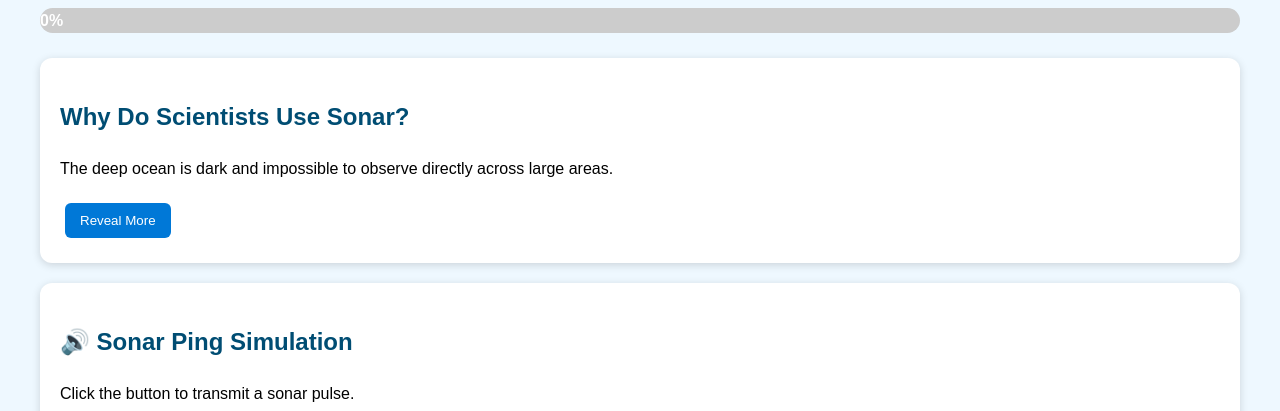
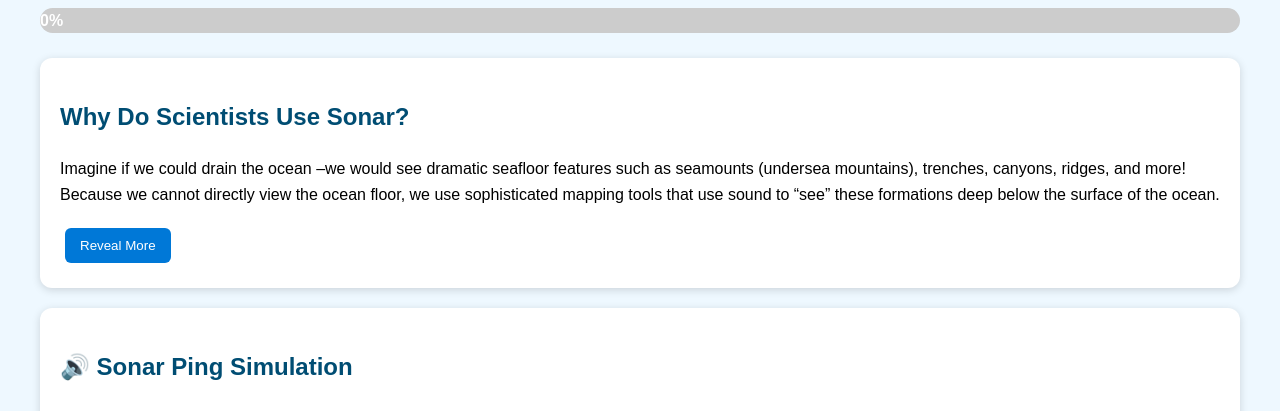
Before and after one commit to maxbowman14/sonar, a plain HTML site: page index.html in a window 1280 px wide. Shown: the part 106-517 px from the top of the page. Drawn offline with Linux system fonts and the light colour scheme.

Commit message:
Update index.html

```diff
--- a/index.html
+++ b/index.html
@@ -238,7 +238,8 @@ input{
 <div class="card">
 <h2>Why Do Scientists Use Sonar?</h2>
 
-<p>The deep ocean is dark and impossible to observe directly across large areas.</p>
+<p>Imagine if we could drain the ocean –we would see dramatic seafloor features such as seamounts (undersea mountains), trenches, canyons, ridges, and more! Because we cannot directly view the ocean floor, we use sophisticated mapping tools that use sound to “see” these formations deep below the surface of the ocean.
+</p>
 
 <button onclick="toggleSection('why')">
 Reveal More
```
